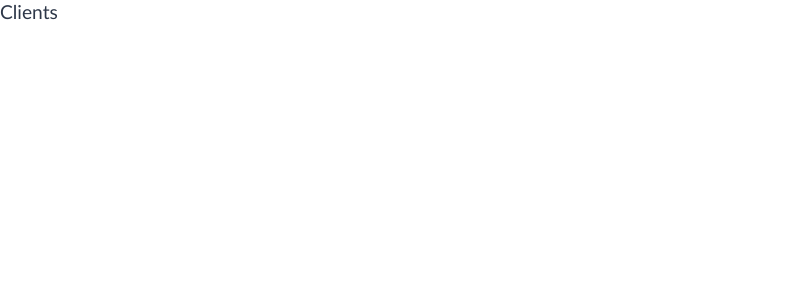
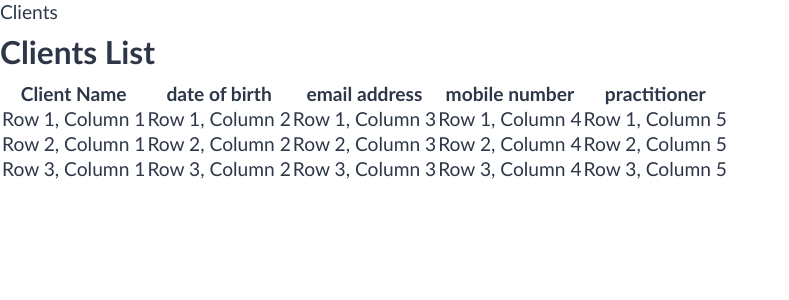
Before and after one commit to nology-tech/Tahiti-Client-Project, a React (Create React App) app: page /clients in a window 1280 px wide. Shown: the top 300 px of the page, without its empty margins (0-789 px from the left). Built offline with nearby package versions, Linux system fonts and the light colour scheme.

Commit message:
Table component created and imported in Clients.jsx

```diff
--- /dev/null
+++ b/src/components/Table/Table.jsx
@@ -0,0 +1,42 @@
+import React from "react";
+import "./Table.scss";
+
+const Table = ({ column1, column2, column3, column4, column5, title }) => {
+  return (
+    <div>
+        <h2>{title}</h2>
+      <table>
+        <tr>
+          <th>{column1}</th>
+          <th>{column2}</th>
+          <th>{column3}</th>
+          <th>{column4}</th>
+          <th>{column5}</th>
+        </tr>
+        <tr>
+          <td>Row 1, Column 1</td>
+          <td>Row 1, Column 2</td>
+          <td>Row 1, Column 3</td>
+          <td>Row 1, Column 4</td>
+          <td>Row 1, Column 5</td>
+        </tr>
+        <tr>
+          <td>Row 2, Column 1</td>
+          <td>Row 2, Column 2</td>
+          <td>Row 2, Column 3</td>
+          <td>Row 2, Column 4</td>
+          <td>Row 2, Column 5</td>
+        </tr>
+        <tr>
+          <td>Row 3, Column 1</td>
+          <td>Row 3, Column 2</td>
+          <td>Row 3, Column 3</td>
+          <td>Row 3, Column 4</td>
+          <td>Row 3, Column 5</td>
+        </tr>
+      </table>
+    </div>
+  );
+};
+
+export default Table;
--- /dev/null
+++ b/src/components/Table/Table.scss
@@ -0,0 +1,2 @@
+@use "../../styles/variables" as *;
+@use "../../styles/main.scss" as *;
--- a/src/pages/Clients/Clients.jsx
+++ b/src/pages/Clients/Clients.jsx
@@ -1,11 +1,21 @@
-import React from 'react'
-import "./Clients.scss"
-
+import React from "react";
+import "./Clients.scss";
+import Table from "../../components/Table/Table";
 
 const Clients = () => {
   return (
-    <div>Clients </div>
-  )
-}
+    <div>
+      Clients
+      <Table
+        title={"Clients List"}
+        column1={"Client Name"}
+        column2={"date of birth"}
+        column3={"email address"}
+        column4={"mobile number"}
+        column5={"practitioner"}
+      />
+    </div>
+  );
+};
 
-export default Clients
+export default Clients;
```
